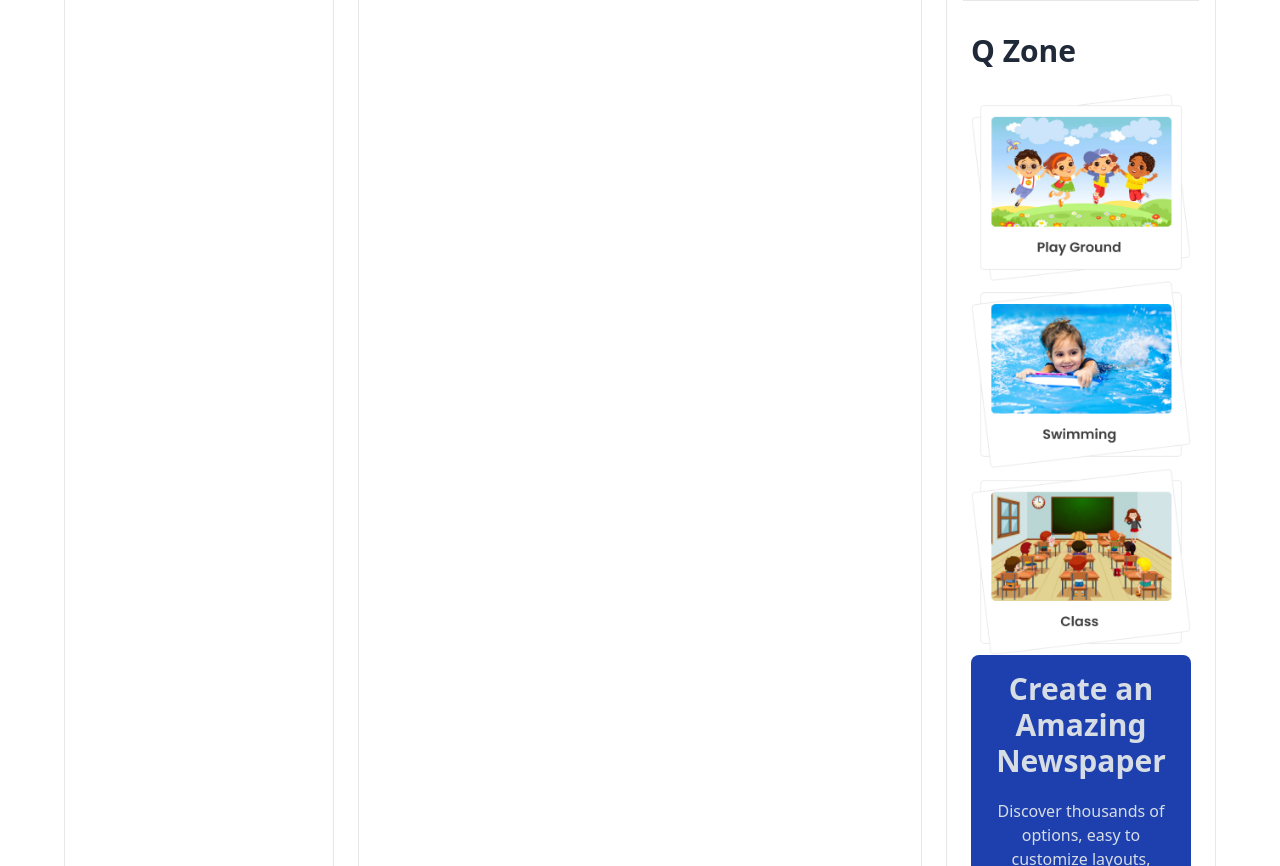
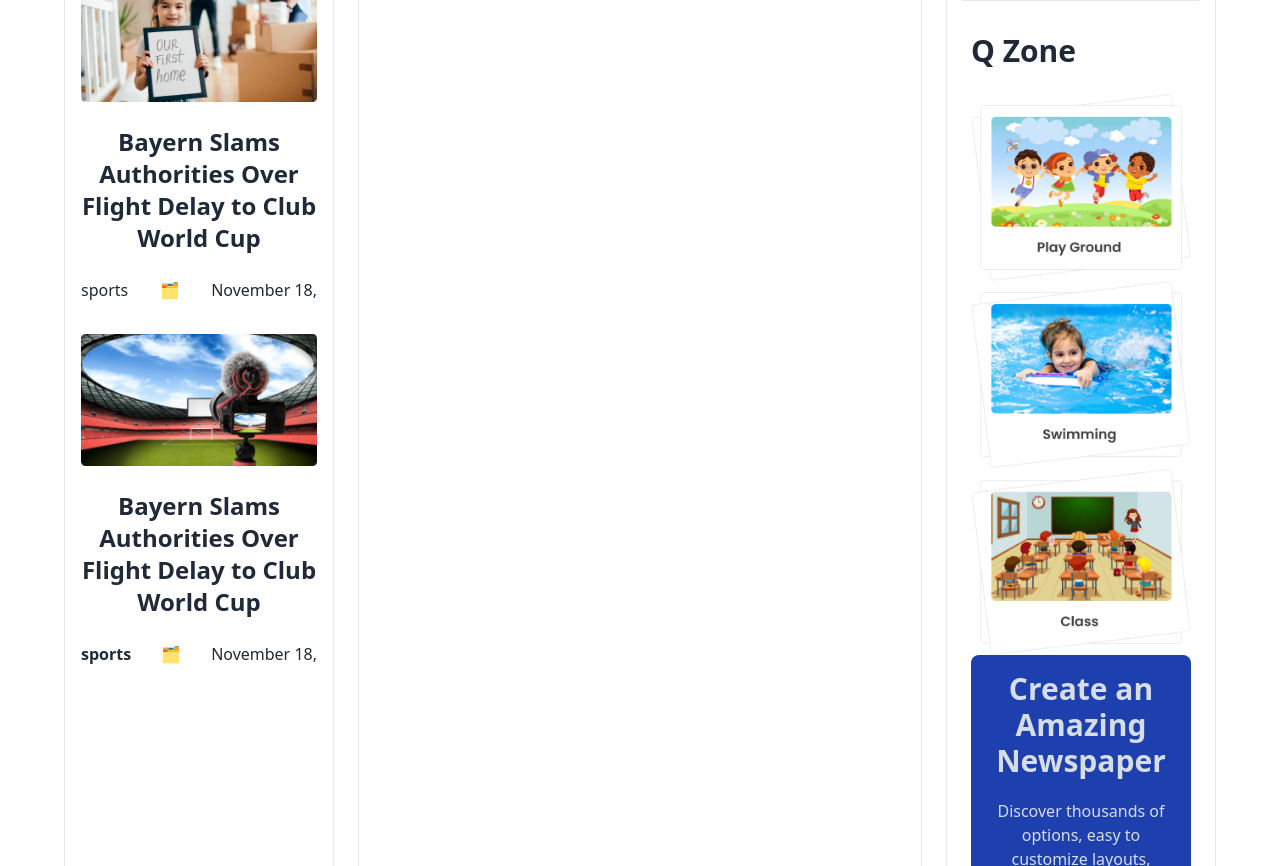
Before and after one commit to sakibhasan-24/news-time, a React (Vite) app: page / in a window 1280 px wide. Shown: the part 880-1746 px from the top of the page. Built offline with nearby package versions, Linux system fonts and the light colour scheme.

Commit message:
design left nav bar

```diff
--- /dev/null
+++ b/src/pages/Common/LeftSideNav/LeftSideBanner.jsx
@@ -0,0 +1,40 @@
+import React from "react";
+import img1 from "../../../assets/1.png";
+import img2 from "../../../assets/3.png";
+import moment from "moment";
+export default function LeftSideBanner() {
+  return (
+    <section className="my-6">
+      <div>
+        <div>
+          <img src={img1} alt="img" />
+        </div>
+        <div className="">
+          <h2 className="text-center my-6 font-bold text-2xl">
+            Bayern Slams Authorities Over Flight Delay to Club World Cup
+          </h2>
+          <div className="flex items-center justify-between">
+            <p>sports</p>
+            <span>🗂️</span>
+            <h1> {moment().format("MMMM D,")}</h1>
+          </div>
+        </div>
+      </div>
+      <div className="mt-8">
+        <div>
+          <img src={img2} alt="img" />
+        </div>
+        <div>
+          <h2 className="text-center font-bold text-2xl my-6">
+            Bayern Slams Authorities Over Flight Delay to Club World Cup
+          </h2>
+          <div className="flex items-center justify-between">
+            <p className="font-extrabold">sports</p>
+            <span>🗂️</span>
+            <h1> {moment().format("MMMM D,")}</h1>
+          </div>
+        </div>
+      </div>
+    </section>
+  );
+}
--- a/src/pages/Common/LeftSideNav/LeftSideNav.jsx
+++ b/src/pages/Common/LeftSideNav/LeftSideNav.jsx
@@ -1,5 +1,6 @@
 import React, { useEffect, useState } from "react";
 import { NavLink } from "react-router-dom";
+import LeftSideBanner from "./LeftSideBanner";
 
 export default function LeftSideNav() {
   const [categories, setCategories] = useState([]);
@@ -25,6 +26,7 @@ export default function LeftSideNav() {
           {category.name}
         </NavLink>
       ))}
+      <LeftSideBanner />
     </div>
   );
 }
```
